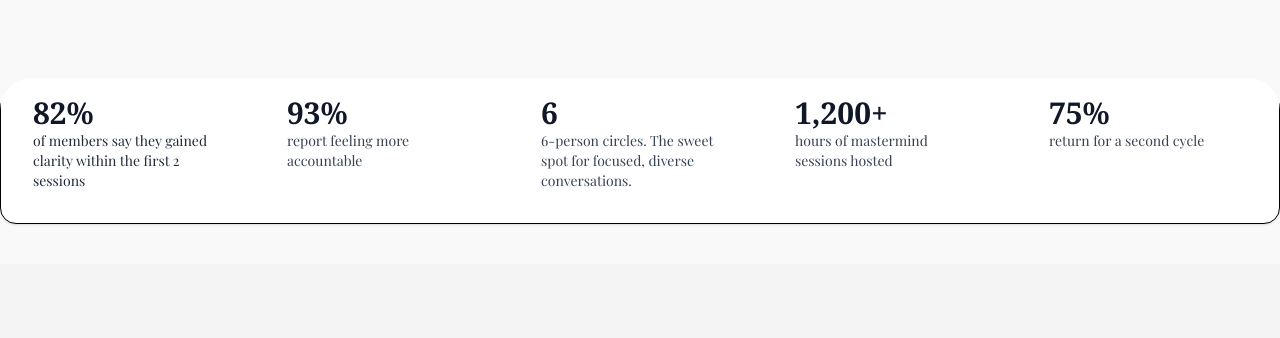
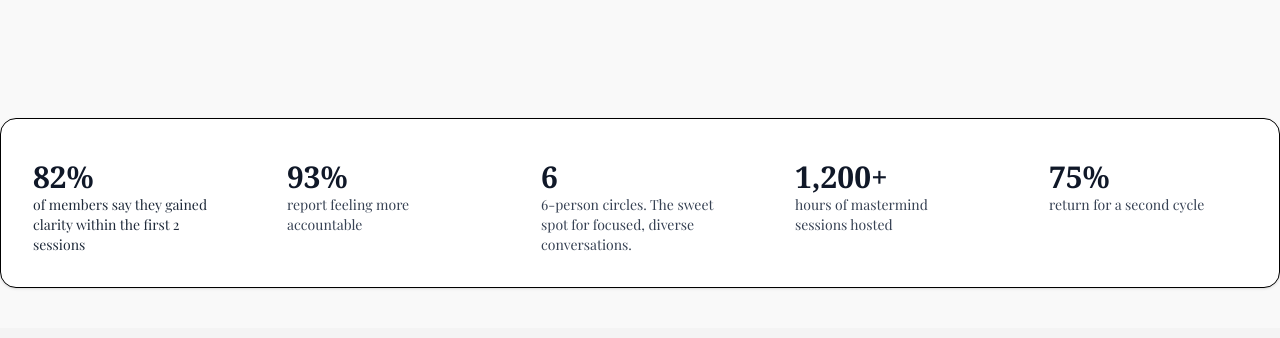
Before and after one commit to serdarabdulkadir/my-next-app-3, a Next.js app: page / in a window 1280 px wide. Shown: the part 819-1157 px from the top of the page. Built offline with nearby package versions, Linux system fonts and the light colour scheme.

Commit message:
StatsBar revize

```diff
--- a/src/app/Components/StatsBar.tsx
+++ b/src/app/Components/StatsBar.tsx
@@ -3,7 +3,7 @@ export default function StatsBar() {
   return (
 
     <section className="relative isolate overflow-hidden text-gray-900 rounded-[32px] mx-auto max-w-7xl mt-16 md:mt-20">
-      <div className="bg-white border border-black rounded-2xl w-full  -mt-6 mb-10 shadow-sm grid grid-cols-2 md:grid-cols-5  pt-8 md:pt-10 pl-6 md:pl-8 pb-6 md:pb-0 gap-6">
+      <div className="bg-white border border-black rounded-2xl w-full  mt-10 mb-10 shadow-sm grid grid-cols-2 md:grid-cols-5  pt-8 md:pt-10 pl-6 md:pl-8 pb-6 md:pb-0 gap-6">
         <div>
           <p className="text-3xl font-serif font-bold">82%</p>
           <p className="text-sm text-gray-800 mb-8 w-[188px]">
```
